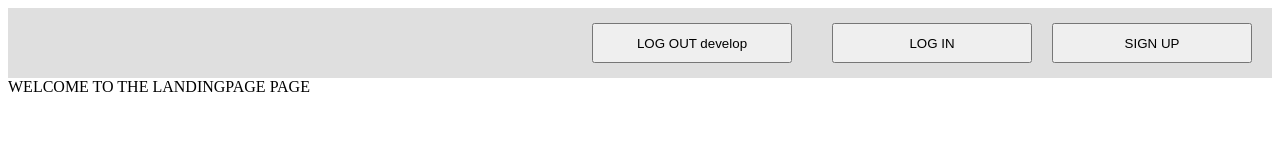
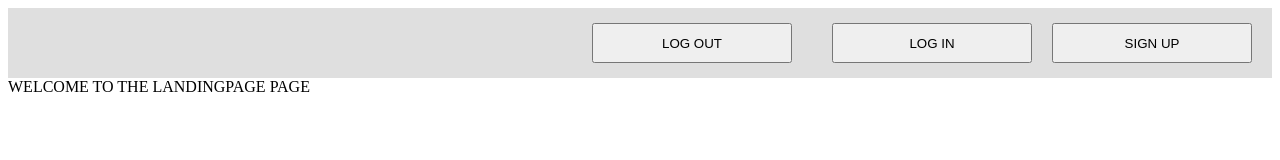
Before and after one commit to PVeidenberg/translationkeys, a React (Create React App) app in the folder client/: page /landing in a window 1280 px wide. Shown: the top 160 px of the page. Built offline with nearby package versions, Linux system fonts and the light colour scheme.

Commit message:
Change Client UI

```diff
--- a/client/src/App.tsx
+++ b/client/src/App.tsx
@@ -40,7 +40,7 @@ export const App: React.FC = () => {
   // get viewer info and check whether the user is logged in
   const viewer = data.viewer;
   */
-  const isLoggedIn = true; // viewer !== null;
+  const isLoggedIn = false; // viewer !== null;
 
   // decide path to redirect to from root path based on whether the user is logged in
   const indexPath = isLoggedIn ? Paths.projects : Paths.landing;
--- a/client/src/components/header/Header.tsx
+++ b/client/src/components/header/Header.tsx
@@ -41,7 +41,7 @@ export default function Header(props: any) {
   return (
     <div className="header-container">
       <button className="logout-button" onClick={() => handleLogout()}>
-        LOG OUT develop
+        LOG OUT
       </button>
 
       <>
--- a/client/src/components/loginForm/LogInForm.tsx
+++ b/client/src/components/loginForm/LogInForm.tsx
@@ -12,6 +12,7 @@ export default function LogInForm(props: any) {
 
   async function handleSubmit(e: React.SyntheticEvent<HTMLFormElement>) {
     e.preventDefault();
+    console.log("handleLoginFormSubmit");
   }
 
   return (
--- a/client/src/components/signupForm/SignupForm.tsx
+++ b/client/src/components/signupForm/SignupForm.tsx
@@ -40,6 +40,7 @@ export default function SignupForm(props: any) {
 
   async function handleSubmit(e: React.SyntheticEvent<HTMLFormElement>) {
     e.preventDefault();
+    console.log("handleSubmitSignup");
   }
 
   return (
```
